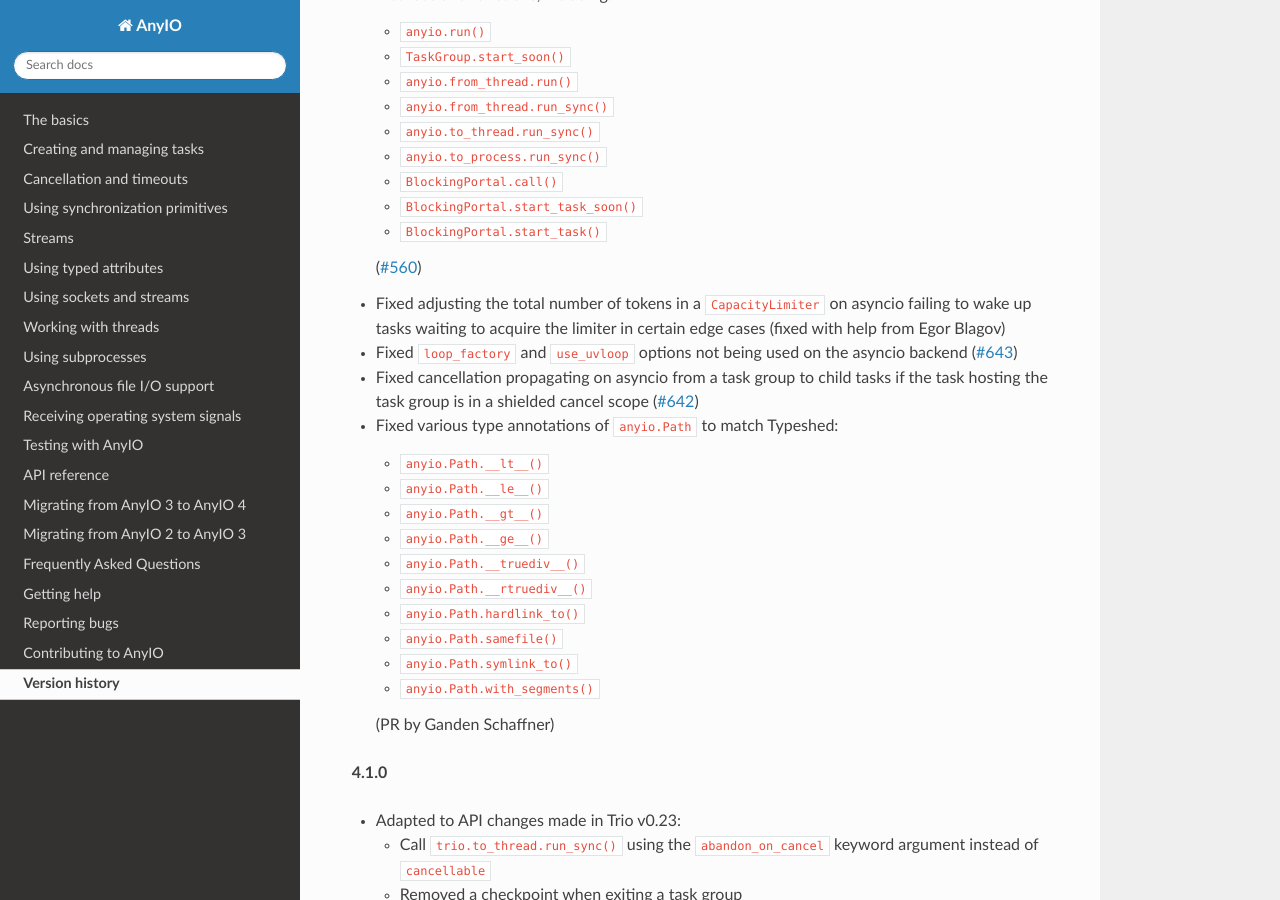
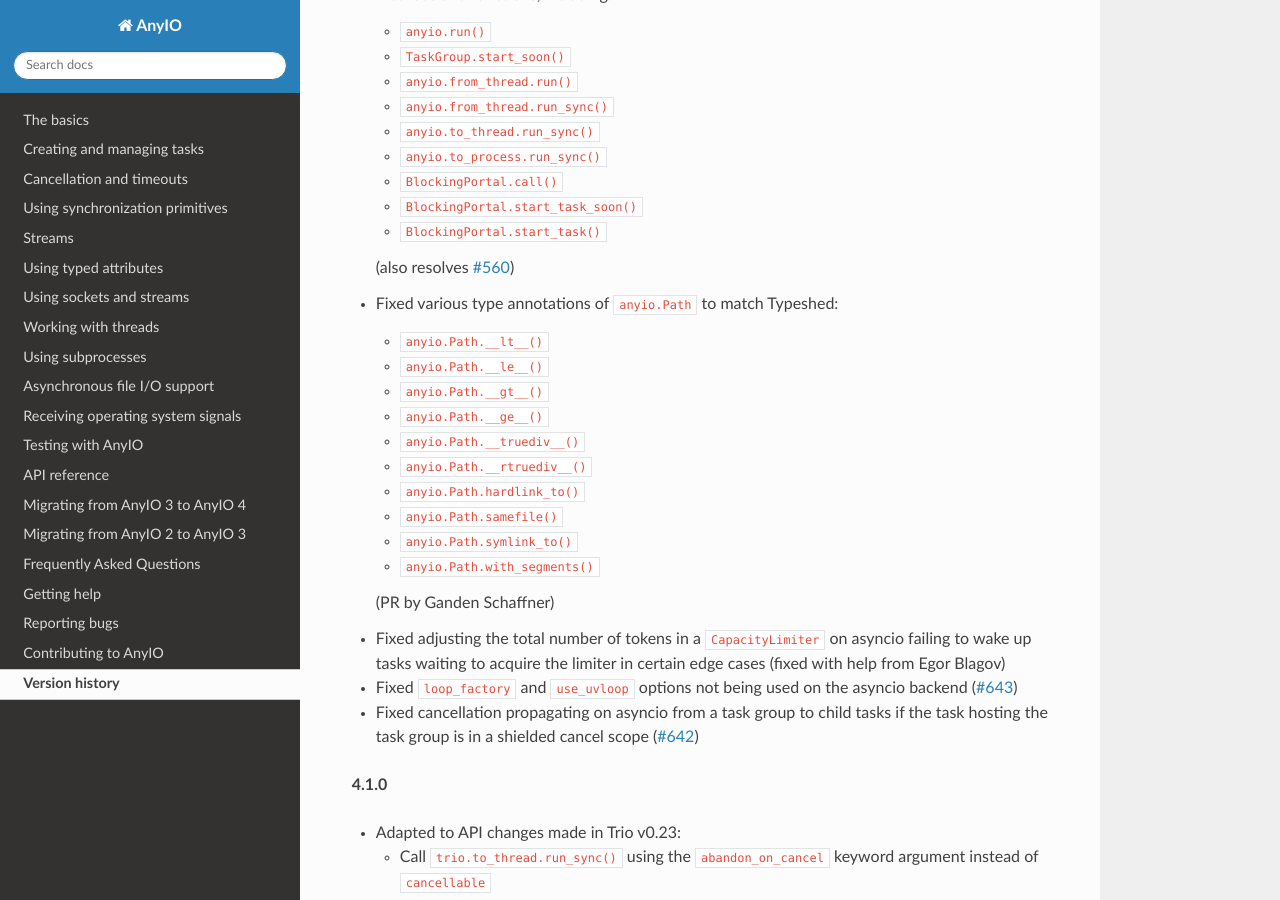
Before and after one commit to agronholm/anyio, a Sphinx documentation site: the page built from docs/versionhistory.rst, in a window 1280 px wide and 900 px high, scrolled down 445 px. Built offline with Sphinx 7.4.7 and the Read the Docs theme 2.0.0, drawn with Linux system fonts in a browser that asks for light colours; the version number could not be read and is left out; some of the changed lines change nothing that is shown.

Commit message:
Rearranged the changelog

```diff
--- a/docs/versionhistory.rst
+++ b/docs/versionhistory.rst
@@ -25,7 +25,21 @@ This library adheres to `Semantic Versioning 2.0 <http://semver.org/>`_.
   * ``BlockingPortal.start_task_soon()``
   * ``BlockingPortal.start_task()``
 
-  (`#560 <https://github.com/agronholm/anyio/issues/560>`_)
+  (also resolves `#560 <https://github.com/agronholm/anyio/issues/560>`_)
+- Fixed various type annotations of ``anyio.Path`` to match Typeshed:
+
+  * ``anyio.Path.__lt__()``
+  * ``anyio.Path.__le__()``
+  * ``anyio.Path.__gt__()``
+  * ``anyio.Path.__ge__()``
+  * ``anyio.Path.__truediv__()``
+  * ``anyio.Path.__rtruediv__()``
+  * ``anyio.Path.hardlink_to()``
+  * ``anyio.Path.samefile()``
+  * ``anyio.Path.symlink_to()``
+  * ``anyio.Path.with_segments()``
+
+  (PR by Ganden Schaffner)
 - Fixed adjusting the total number of tokens in a ``CapacityLimiter`` on asyncio failing
   to wake up tasks waiting to acquire the limiter in certain edge cases (fixed with help
   from Egor Blagov)
@@ -34,20 +48,6 @@ This library adheres to `Semantic Versioning 2.0 <http://semver.org/>`_.
 - Fixed cancellation propagating on asyncio from a task group to child tasks if the task
   hosting the task group is in a shielded cancel scope
   (`#642 <https://github.com/agronholm/anyio/issues/642>`_)
-- Fixed various type annotations of ``anyio.Path`` to match Typeshed:
-
-  - ``anyio.Path.__lt__()``
-  - ``anyio.Path.__le__()``
-  - ``anyio.Path.__gt__()``
-  - ``anyio.Path.__ge__()``
-  - ``anyio.Path.__truediv__()``
-  - ``anyio.Path.__rtruediv__()``
-  - ``anyio.Path.hardlink_to()``
-  - ``anyio.Path.samefile()``
-  - ``anyio.Path.symlink_to()``
-  - ``anyio.Path.with_segments()``
-
-  (PR by Ganden Schaffner)
 
 **4.1.0**
 
```
